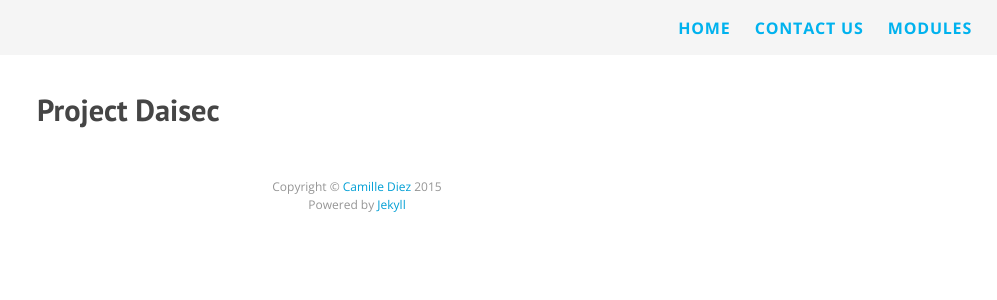
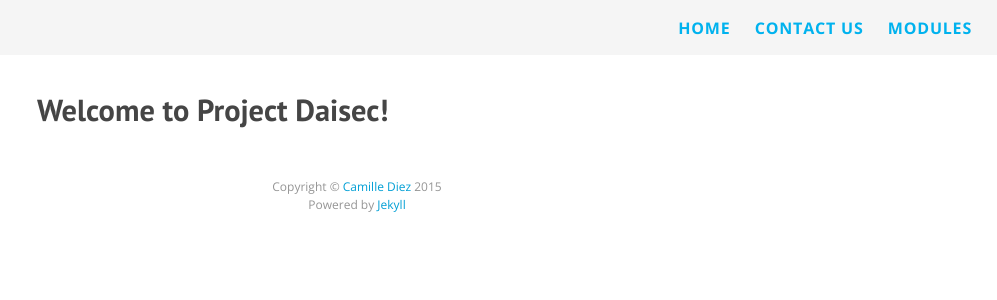
Before and after one commit to daisecpace/daisecpace, a Jekyll site: the page built from index.html, in a window 1280 px wide. Shown: the top 300 px of the page, without its empty margins (283-1280 px from the left). Built offline with Jekyll 4.4.1, drawn with Linux system fonts in a browser that asks for light colours; nearby versions of some CDN libraries; Markdown is read by kramdown in place of the engine named in the settings.

Commit message:
Update _config.yml

```diff
--- a/_config.yml
+++ b/_config.yml
@@ -1,8 +1,8 @@
 # Site settings
-title: Project Daisec
+title: Welcome to Project Daisec!
 email:
 description: > # this means to ignore newlines until "baseurl:"
-  Jekyll Theme Demo
+  Project Daisec
 baseurl: "" # the subpath of your site, e.g. /blog/
 url: "http://diezcami.github.io" # the base hostname & protocol for your site
 twitter_username: username
```
